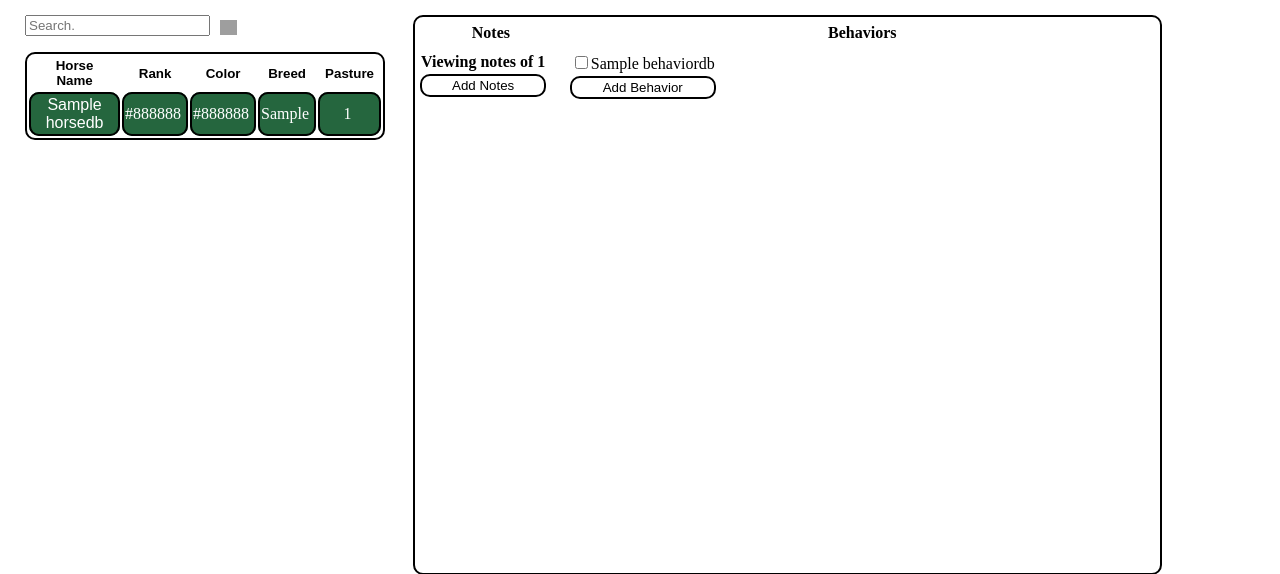
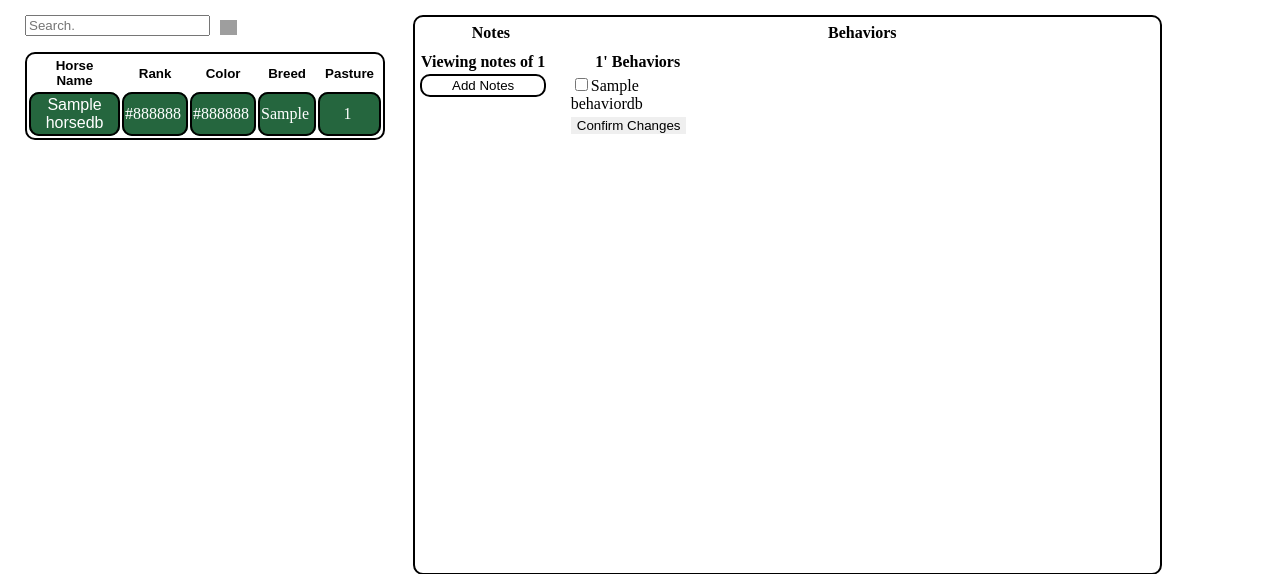
Before and after one commit to skyshane1/horsetrainersystem, a PHP site: page /viewHorse.php in a window 1280 px wide. Shown: the part 45-619 px from the top of the page. Run offline with PHP 8.4, Linux system fonts and the light colour scheme; the visitor is signed in with stand-in values (Sample User, id 1); tables that the repository leaves empty hold one stand-in row (values such as "Sample post"); grey boxes are pictures that could not be loaded.

Commit message:
changed the behaviors to be a checkbox system and made the notes be displayed based on recency

```diff
--- a/viewHorse.php
+++ b/viewHorse.php
@@ -30,6 +30,8 @@ function addBehaviorToDB($horseName,$behavior){
     $qry="INSERT INTO `horsetobehaviordb` (`horseName`, `behaviorTitle`) VALUES ('".$horseName."','".$behavior."');";
     return mysqli_query($con,$qry);
 }
+
+
 ?>
 
 
@@ -163,6 +165,12 @@ button {
     height: 520px;
     width: 360px;
 }
+.behaviorwrapper{
+    overflow-y:scroll;
+    position:relative;
+    height: 520px;
+    width: 140px;
+}
 </style>
 
 
@@ -283,7 +291,7 @@ button {
                             }
 	                    if (isset($_SESSION['curr_horse'])){
 	                        echo '<tr style="width:30%;border:none;"><th>Viewing notes of ' .$_SESSION['curr_horse']. '</th></tr>';
-                            $curr_horse_qry="Select * from notesdb where horseName = '" .($_SESSION['curr_horse']). "';";
+                            $curr_horse_qry="Select * from notesdb where horseName = '" .($_SESSION['curr_horse']). "' order by noteDate DESC;";
                             $curr_fetched=mysqli_query($con,$curr_horse_qry);
 	                	while($row=mysqli_fetch_array($curr_fetched, MYSQLI_ASSOC)){
 	                		$hnote = $row['note'];
@@ -299,10 +307,26 @@ button {
                 </table></div></td>
 
                     <td style='border:none;vertical-align:top'>
-             <div class='noteswrapper'>
+             <div class='behaviorwrapper'>
                 <table style='border:none;vertical-align:top;'>
+                <?php
+                echo '<tr style="width:30%;border:none;"><th>' .$_SESSION['curr_horse'].'\' Behaviors</th></tr>';
+                if (isset($_POST['behaviorChanges'])){
+                    $curr_allbehaviorsqry="select * from behaviordb;";
+                    $wipeBehaviors="delete from horsetobehaviordb where horsename='".$_SESSION['curr_horse']."';";
+                    mysqli_query($con,$wipeBehaviors);
+                    $curr_allbehaviors=mysqli_query($con,$curr_allbehaviorsqry);
+                    while($row=mysqli_fetch_array($curr_allbehaviors, MYSQLI_ASSOC)){
+                        if ($_POST[$row['title']]=="on"){
+                            $addBehavior="INSERT INTO `horsetobehaviordb`(`horseName`, `behaviorTitle`) VALUES ('".$_SESSION['curr_horse']."' ,'".$row['title']."');";
+                            mysqli_query($con,$addBehavior);
+                        }
+                    }
+                }
+                ?>
                 <form method="post">
                 <?php
+
                     $curr_allbehaviorsqry="select * from behaviordb;";
                     $curr_behaviorsqry="select * from horsetobehaviordb where horseName = '".$_SESSION['curr_horse']."';";
                     $curr_allbehaviors=mysqli_query($con,$curr_allbehaviorsqry);
@@ -320,37 +344,10 @@ button {
                             echo "<label for='".$row['title']."'>".$row['title']."</label>";
                             echo "</td></tr>";
                         }
-
                     }
+                    echo "<tr><td style='border:none'><input type='submit' name='behaviorChanges' value='Confirm Changes' style='border:none'/></td></tr>"
                 ?>
                 </form>
-
-
-
-
-               <!--        <?php
-                            if (isset($_GET['curr_horse_button']) && $_GET['curr_horse_button']!=$_SESSION['curr_horse']){
-                                $_SESSION['curr_horse']=$_GET['curr_horse_button'];
-                            }
-	                    if (isset($_SESSION['curr_horse'])){
-	                        echo '<tr style="width:30%;border:none;"><th>Viewing behaviours of ' .$_SESSION['curr_horse']. '</th></tr>';
-                            $curr_horse_qry="Select * from horsetobehaviordb where horseName = '" .($_SESSION['curr_horse']). "';";
-                            $curr_fetched=mysqli_query($con,$curr_horse_qry);
-	                	while($row=mysqli_fetch_array($curr_fetched, MYSQLI_ASSOC)){
-	                		$hbehavior = $row['behaviorTitle'];
-	                		echo "<tr><td> ".$hbehavior. " ";
-
-	                	}
-	                	}
-	                	else {
-                    			echo '<p>No horse name selected yet lol</p>';
-	                		}
-	                	?>
-                -->
-
-
-
-                        <tr><td style='text-align:center;'><button class="addBehavior" onclick="addBehavior()">Add Behavior</button></td></tr>
                 </table></div></td>
                 </tr>
             </table>
```
